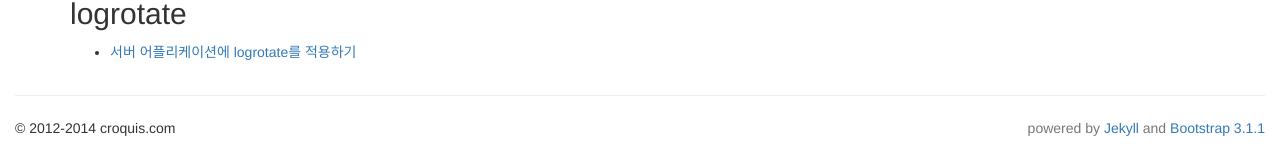
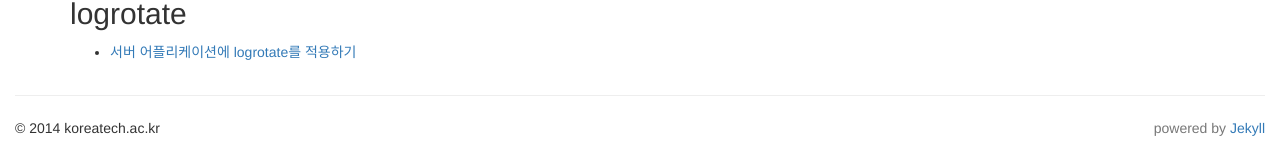
Before and after one commit to gicheolmin/kicheolmin2.github.com, a Jekyll site: the page built from tags.html, in a window 1280 px wide. Shown: the part 1594-1742 px from the top of the page. Built offline with Jekyll 4.4.1, drawn with Linux system fonts in a browser that asks for light colours; nearby versions of some CDN libraries; Markdown is read by kramdown in place of the engine named in the settings.

Commit message:
Update default.ko.html

```diff
--- a/_layouts/default.ko.html
+++ b/_layouts/default.ko.html
@@ -37,12 +37,10 @@
   <hr>
   <footer>
     <p>
-      &copy; 2012-2014 croquis.com
+      &copy; 2014 koreatech.ac.kr
       <span class='pull-right text-muted'>
         powered by
         <a href='http://jekyllrb.com/' target='_blank'>Jekyll</a>
-        and
-        <a href='http://getbootstrap.com/' target='_blank'>Bootstrap 3.1.1</a>
       </span>
     </p>
   </footer>
```
